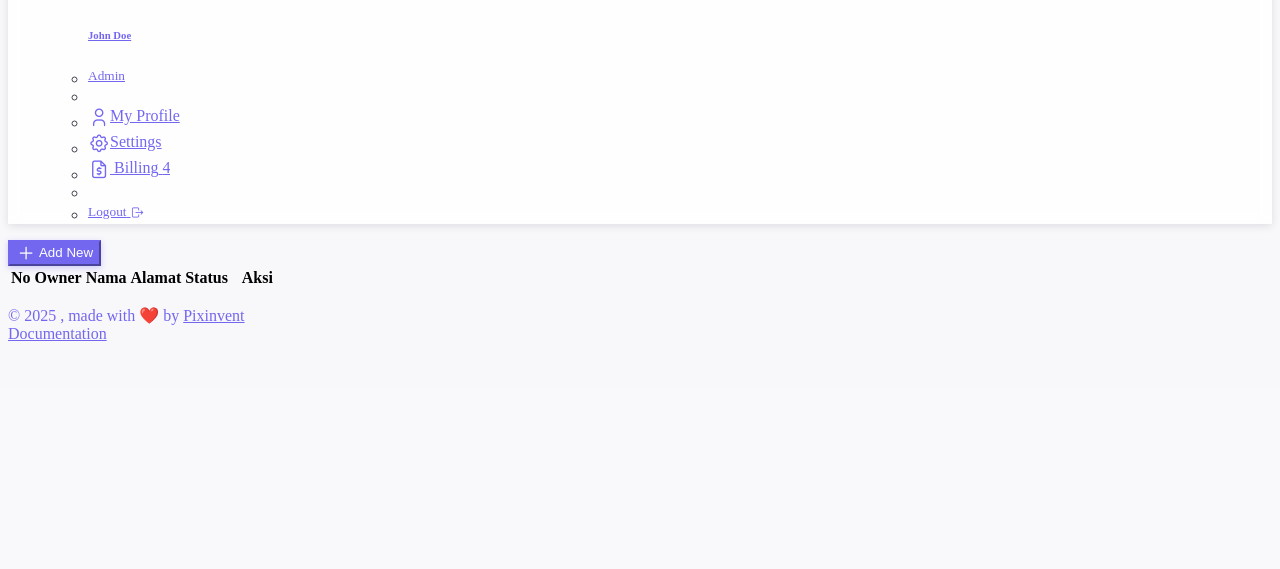
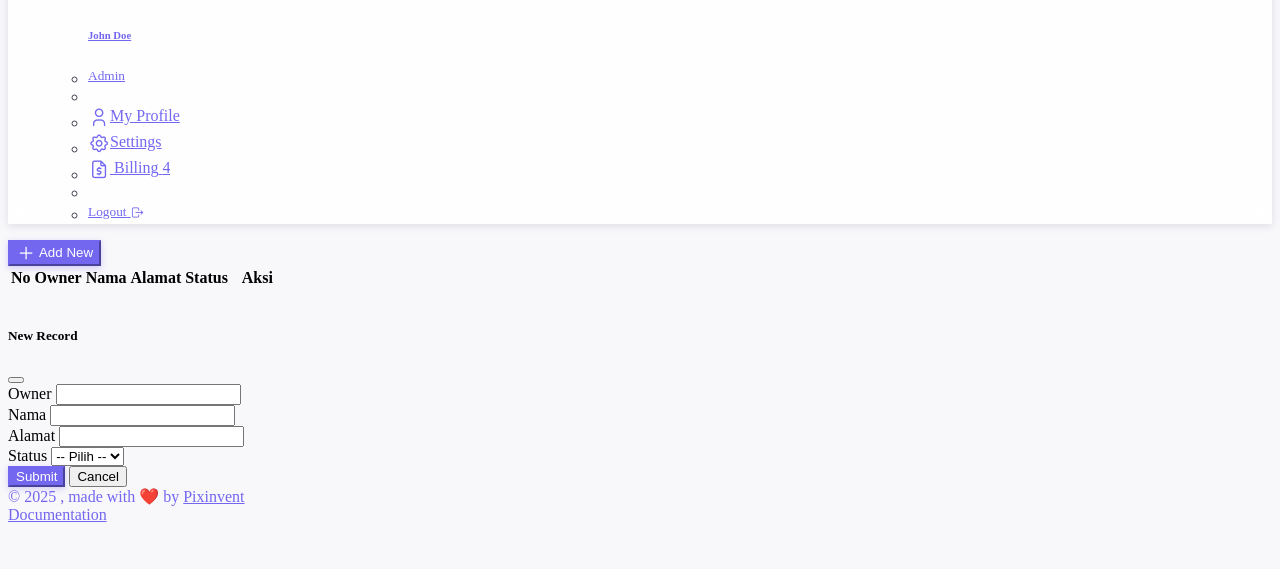
Before and after one commit to FauzanAzima26/Pemesanan-makanan, a CodeIgniter app: page /pemesanan-online/restaurant in a window 1280 px wide. Shown: the part 1044-1613 px from the top of the page. Before the commit the page ends 1385 px from the top, so only its background shows below. Run offline with CodeIgniter, Linux system fonts and the light colour scheme; the visitor is signed in with stand-in values (Sample User, id 1); lists and menus that the app fills with data are empty; some libraries are stand-ins or nearby versions.

Commit message:
membuat tabel restaurant

```diff
--- a/application/config/routes.php
+++ b/application/config/routes.php
@@ -1,5 +1,5 @@
 <?php
-defined('BASEPATH') OR exit('No direct script access allowed');
+defined('BASEPATH') or exit('No direct script access allowed');
 
 /*
 | -------------------------------------------------------------------------
@@ -66,3 +66,6 @@ $route['dashboard'] = 'admin/dashboard';
 
 $route['restaurant'] = 'admin/restaurant';
 $route['restaurant/get_data'] = 'admin/restaurant/get_data';
+$route['restaurant/store'] = 'admin/restaurant/store';
+$route['restaurant/edit'] = 'admin/restaurant/edit';
+$route['restaurant/delete'] = 'admin/restaurant/delete';
--- a/application/controllers/admin/Restaurant.php
+++ b/application/controllers/admin/Restaurant.php
@@ -4,6 +4,7 @@ defined('BASEPATH') or exit('No direct script access allowed');
 /**
  * @property CI_Session $session
  * @property restaurantModel $restaurantModel
+ * @property CI_Input $input
  */
 class Restaurant extends CI_Controller
 {
@@ -43,7 +44,7 @@ class Restaurant extends CI_Controller
                 'address' => $restaurant->address,
                 'status' => $restaurant->status,
                 'actions' => '
-                    <button class="btn btn-sm btn-warning" data-id="' . $restaurant->id . '">Edit</button>
+                    <button class="btn btn-sm btn-warning edit" data-id="' . $restaurant->id . '">Edit</button>
                     <button class="btn btn-sm btn-danger" data-id="' . $restaurant->id . '">Delete</button>
                 ',
             ];
@@ -56,4 +57,110 @@ class Restaurant extends CI_Controller
 
         echo json_encode($output);
     }
+
+    public function store()
+    {
+        // Ambil input dari form
+        $id_restaurant = $this->input->post('id_restaurant');
+        $owner = $this->input->post('owner');
+        $name = $this->input->post('name');
+        $address = $this->input->post('address');
+        $status = $this->input->post('status');
+
+        // Validasi sederhana
+        if (empty($owner) || empty($name) || empty($address) || empty($status)) {
+            echo json_encode([
+                'success' => false,
+                'message' => 'Semua field wajib diisi.'
+            ]);
+            return;
+        }
+
+        // Siapkan data
+        $data = [
+            'owner' => $owner,
+            'name' => $name,
+            'address' => $address,
+            'status' => $status,
+        ];
+
+        // Proses update jika ID tersedia
+        if (!empty($id_restaurant)) {
+            $updated = $this->restaurantModel->update($id_restaurant, $data);
+            if ($updated) {
+                echo json_encode([
+                    'success' => true,
+                    'message' => 'Data berhasil diperbarui.'
+                ]);
+            } else {
+                echo json_encode([
+                    'success' => false,
+                    'message' => 'Gagal memperbarui data.'
+                ]);
+            }
+        } else {
+            // Proses insert
+            $saved = $this->restaurantModel->insert($data);
+            if ($saved) {
+                echo json_encode([
+                    'success' => true,
+                    'message' => 'Data berhasil disimpan.'
+                ]);
+            } else {
+                echo json_encode([
+                    'success' => false,
+                    'message' => 'Gagal menyimpan data.'
+                ]);
+            }
+        }
+    }
+
+    public function edit()
+    {
+        $id = $this->input->get('id');
+        if (!$id) {
+            echo json_encode([
+                'status' => false,
+                'message' => 'ID tidak ditemukan'
+            ]);
+            return;
+        }
+
+        $restaurant = $this->restaurantModel->get_by_id($id);
+        if ($restaurant) {
+            echo json_encode($restaurant);
+        } else {
+            echo json_encode([
+                'status' => false,
+                'message' => 'Data tidak ditemukan'
+            ]);
+        }
+    }
+
+    public function delete()
+    {
+        $id = $this->input->post('id');
+
+        if (!$id || !is_numeric($id)) {
+            echo json_encode([
+                'success' => false,
+                'message' => 'ID tidak valid.'
+            ]);
+            return;
+        }
+
+        $deleted = $this->restaurantModel->delete($id);
+
+        if ($deleted) {
+            echo json_encode([
+                'success' => true,
+                'message' => 'Data berhasil dihapus.'
+            ]);
+        } else {
+            echo json_encode([
+                'success' => false,
+                'message' => 'Gagal menghapus data.'
+            ]);
+        }
+    }
 }
--- a/application/models/RestaurantModel.php
+++ b/application/models/RestaurantModel.php
@@ -13,14 +13,18 @@ class RestaurantModel extends CI_Model
 
   public function get_by_id($id)
   {
-    return $this->db->get_where('restaurants', ['id_owner' => $id])->row();
+    return $this->db->get_where('restaurants', ['id' => $id])->row();
   }
 
   public function update($id, $data)
   {
-    $this->db->where('id_restaurants', $id);
+    $this->db->where('id', $id);
     return $this->db->update('restaurants', $data);
   }
 
-
+  public function delete($id)
+  {
+    $this->db->where('id', $id);
+    return $this->db->delete('restaurants');
+  }
 }
--- a/application/views/admin/restaurant.php
+++ b/application/views/admin/restaurant.php
@@ -1,4 +1,9 @@
-<div id="restaurant-data" data-get-data-url="<?= site_url('restaurant/get_data') ?>"></div>
+<div
+    id="restaurant-data"
+    data-get-data-url="<?= site_url('restaurant/get_data') ?>"
+    data-store-url="<?= site_url('restaurant/store') ?>">
+</div>
+
 
 <div class="container-xxl flex-grow-1 container-p-y">
     <div class="mb-3">
@@ -26,10 +31,48 @@
             </table>
         </div>
     </div>
+</div>
 
-    <!-- Offcanvas Add New Record sudah ada -->
+<!-- Modal to add new record -->
+<div class="offcanvas offcanvas-end" id="add-new-record">
+    <div class="offcanvas-header border-bottom">
+        <h5 class="offcanvas-title" id="exampleModalLabel">New Record</h5>
+        <button type="button" class="btn-close text-reset" data-bs-dismiss="offcanvas" aria-label="Close"></button>
+    </div>
+    <div class="offcanvas-body flex-grow-1">
+        <!-- Form input data -->
+        <form class="add-new-record pt-0 row g-2" id="restaurant-form" onsubmit="return false">
+            <input type="hidden" name="id_restaurant" id="id_restaurant">
+
+            <div class="col-sm-12">
+                <label class="form-label">Owner</label>
+                <input type="text" id="owner" name="owner" class="form-control" required />
+            </div>
+            <div class="col-sm-12">
+                <label class="form-label">Nama</label>
+                <input type="text" id="name" name="name" class="form-control" required />
+            </div>
+            <div class="col-sm-12">
+                <label class="form-label">Alamat</label>
+                <input type="text" id="address" name="address" class="form-control" required />
+            </div>
+            <div class="col-sm-12">
+                <label class="form-label">Status</label>
+                <select id="status" name="status" class="form-control" required>
+                    <option value="">-- Pilih --</option>
+                    <option value="open">Open</option>
+                    <option value="close">Close</option>
+                </select>
+            </div>
+            <div class="col-sm-12">
+                <button type="submit" class="btn btn-primary">Submit</button>
+                <button type="reset" class="btn btn-outline-secondary" data-bs-dismiss="offcanvas">Cancel</button>
+            </div>
+        </form>
+    </div>
 </div>
 
 <script src="<?= base_url('assets/vendor/libs/jquery/jquery.js'); ?>"></script>
 <script src="<?= base_url('assets/vendor/libs/datatables-bs5/datatables-bootstrap5.js') ?>"></script>
 <script src="<?= base_url('assets/js/backend/restaurant.js') ?>"></script>
+<script src="https://cdn.jsdelivr.net/npm/sweetalert2@11"></script>
--- a/assets/js/backend/restaurant.js
+++ b/assets/js/backend/restaurant.js
@@ -1,13 +1,13 @@
 $(document).ready(function () {
 	const tableElement = document.getElementById("restaurant-data");
 	const getDataUrl = tableElement.dataset.getDataUrl;
+	const storeUrl = tableElement.dataset.storeUrl;
 
-  // Inisialisasi DataTable tanpa serverSide
 	const table = $("#restaurant-table").DataTable({
 		ajax: {
 			url: getDataUrl,
 			type: "GET",
-      dataSrc: "data", // sesuai output controller
+			dataSrc: "data",
 		},
 		columns: [
 			{ data: "no" },
@@ -22,4 +22,101 @@ $(document).ready(function () {
 			},
 		],
 	});
+
+	// Submit form (Add atau Update)
+	$("#restaurant-form").on("submit", function (e) {
+		e.preventDefault();
+		const formData = $(this).serialize();
+
+		$.ajax({
+			url: storeUrl,
+			type: "POST",
+			data: formData,
+			dataType: "json",
+			success: function (response) {
+				if (response.success) {
+					Swal.fire("Berhasil", response.message, "success");
+					$("#restaurant-form")[0].reset();
+					bootstrap.Offcanvas.getInstance("#add-new-record").hide();
+					table.ajax.reload(null, false);
+					$(".data-submit").text("Submit");
+				} else {
+					Swal.fire("Gagal", response.message, "error");
+				}
+			},
+			error: function () {
+				Swal.fire("Error", "Terjadi kesalahan saat menyimpan data", "error");
+			},
 		});
+	});
+
+	// Saat klik tombol Edit
+	$(document).on("click", ".edit", function () {
+		const id = $(this).data("id");
+		const editUrl = getDataUrl.replace("get_data", "edit");
+
+		$.ajax({
+			url: `${editUrl}?id=${id}`, // <-- gunakan query string
+			type: "GET",
+			dataType: "json",
+			success: function (res) {
+				if (res && res.id) {
+					$("#id_restaurant").val(res.id);
+					$("#owner").val(res.owner);
+					$("#name").val(res.name);
+					$("#address").val(res.address);
+					$("#status").val(res.status);
+
+					const offcanvas = new bootstrap.Offcanvas("#add-new-record");
+					offcanvas.show();
+					$(".data-submit").text("Update");
+				} else {
+					Swal.fire("Gagal", res.message || "Data tidak ditemukan", "error");
+				}
+			},
+			error: function () {
+				Swal.fire("Error", "Gagal mengambil data dari server", "error");
+			},
+		});
+	});
+
+	// Saat klik tombol Delete
+	$(document).on("click", ".btn-danger", function () {
+		const id = $(this).data("id");
+
+		Swal.fire({
+			title: "Yakin ingin menghapus?",
+			text: "Data yang dihapus tidak dapat dikembalikan!",
+			icon: "warning",
+			showCancelButton: true,
+			confirmButtonColor: "#d33",
+			cancelButtonColor: "#3085d6",
+			confirmButtonText: "Ya, hapus!",
+			cancelButtonText: "Batal",
+		}).then((result) => {
+			if (result.isConfirmed) {
+				$.ajax({
+					url: getDataUrl.replace("get_data", "delete"),
+					type: "POST",
+					data: { id: id },
+					dataType: "json",
+					success: function (response) {
+						if (response.success) {
+							Swal.fire("Berhasil", response.message, "success");
+							table.ajax.reload(null, false);
+						} else {
+							Swal.fire("Gagal", response.message, "error");
+						}
+					},
+					error: function () {
+						Swal.fire(
+							"Error",
+							"Terjadi kesalahan saat menghapus data",
+							"error"
+						);
+					},
+				});
+			}
+		});
+	});
+});
```
Lines whose indentation alone changed are shown as unchanged.
